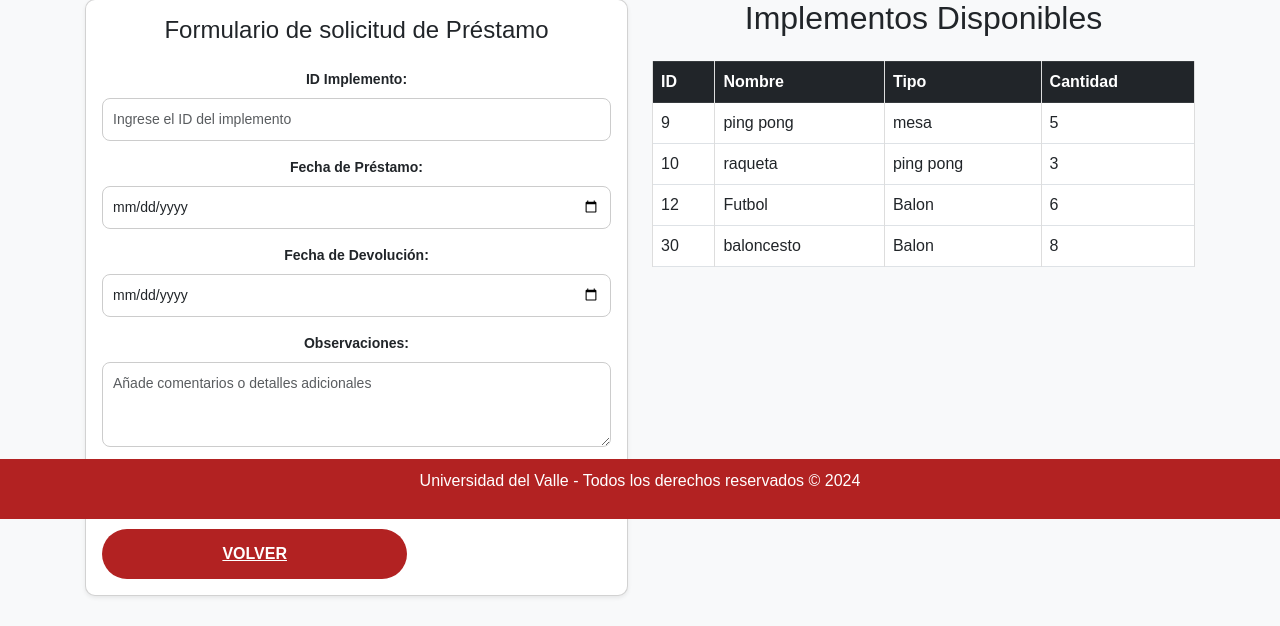
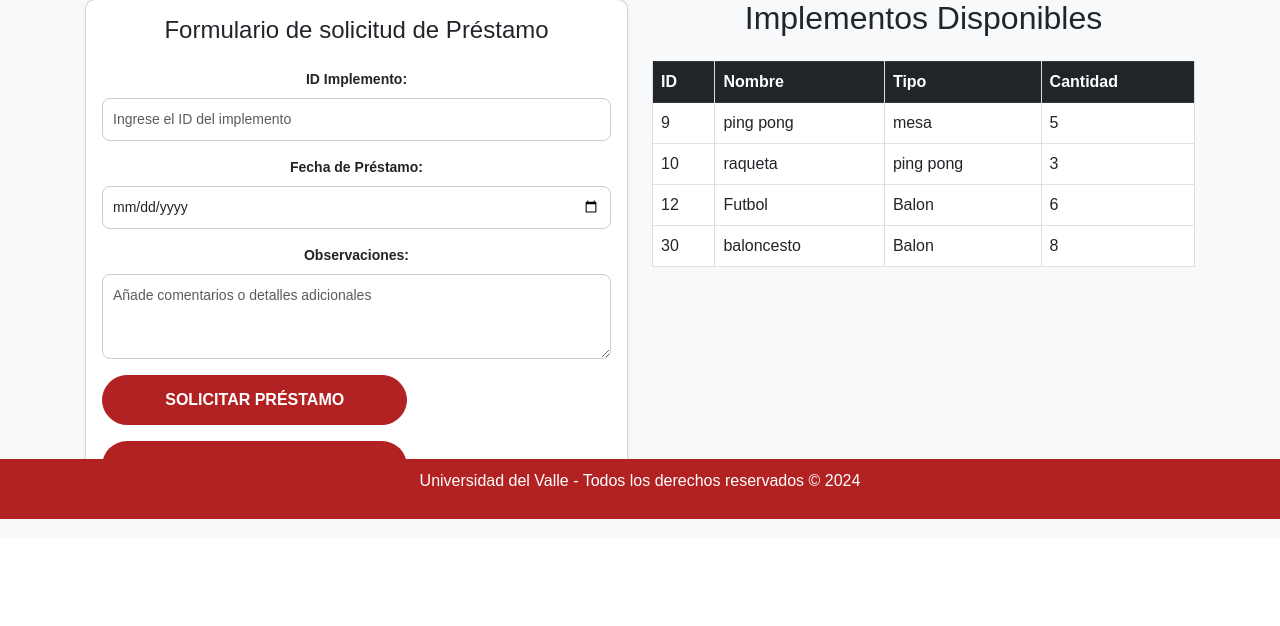
Before and after one commit to AnaaS27/Gestion-de-Implementos-Deportivos, a PHP site: page /modules/realizar_prestamo.php in a window 1280 px wide. Shown: the part 281-907 px from the top of the page. After the commit the page ends 800 px from the top, so only its background shows below. Run offline with PHP 8.4, Linux system fonts and the light colour scheme; a user stored in the database is signed in; data comes from the database, SQL or seed files in the repository.

Commit message:
Se elimino la fecha de devolucion en la solicitud de prestamos

```diff
--- a/modules/realizar_prestamo.php
+++ b/modules/realizar_prestamo.php
@@ -11,7 +11,6 @@ if ($_SERVER['REQUEST_METHOD'] == 'POST') {
     $id_usuario = $_SESSION['id_usuario'];
     $id_implemento = $_POST['id_implemento'];
     $fecha_prestamo = $_POST['fecha_prestamo'];
-    $fecha_devolucion = $_POST['fecha_devolucion'];
     $observaciones_Est = $_POST['observaciones_Est'];
 
     // Verificar que el implemento exista
@@ -23,10 +22,10 @@ if ($_SERVER['REQUEST_METHOD'] == 'POST') {
 
     if ($result->num_rows > 0) {
         // Insertar el préstamo
-        $insert = "INSERT INTO prestamo (id_usuario, id_implemento, fecha_prestamo, fecha_devolucion, observaciones_Est)
-                   VALUES (?, ?, ?, ?, ?)";
+        $insert = "INSERT INTO prestamo (id_usuario, id_implemento, fecha_prestamo, observaciones_Est)
+                   VALUES (?, ?, ?, ?)";
         $stmt = $conn->prepare($insert);
-        $stmt->bind_param("iisss", $id_usuario, $id_implemento, $fecha_prestamo, $fecha_devolucion, $observaciones_Est);
+        $stmt->bind_param("iiss", $id_usuario, $id_implemento, $fecha_prestamo, $observaciones_Est);
 
         if ($stmt->execute()) {
             echo "Préstamo solicitado con éxito.";
@@ -72,10 +71,6 @@ $implementos_result = $conn->query($implementos_query);
                             <div class="mb-3">
                                 <label for="fecha_prestamo" class="form-label">Fecha de Préstamo:</label>
                                 <input type="date" class="form-control" id="fecha_prestamo" name="fecha_prestamo" required>
-                            </div>
-                            <div class="mb-3">
-                                <label for="fecha_devolucion" class="form-label">Fecha de Devolución:</label>
-                                <input type="date" class="form-control" id="fecha_devolucion" name="fecha_devolucion" required>
                             </div>
                             <div class="mb-3">
                                 <label for="observaciones_Est" class="form-label">Observaciones:</label>
```
